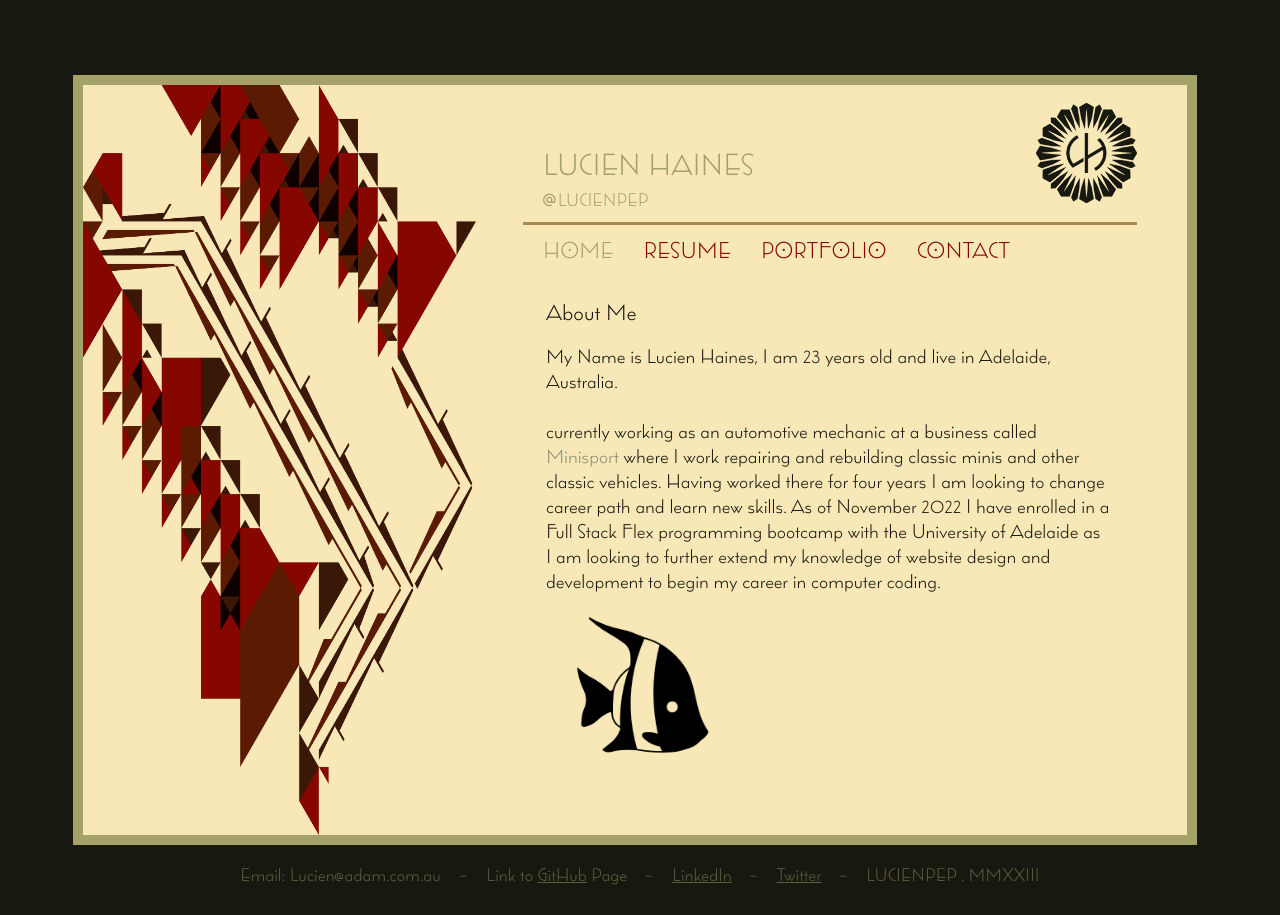
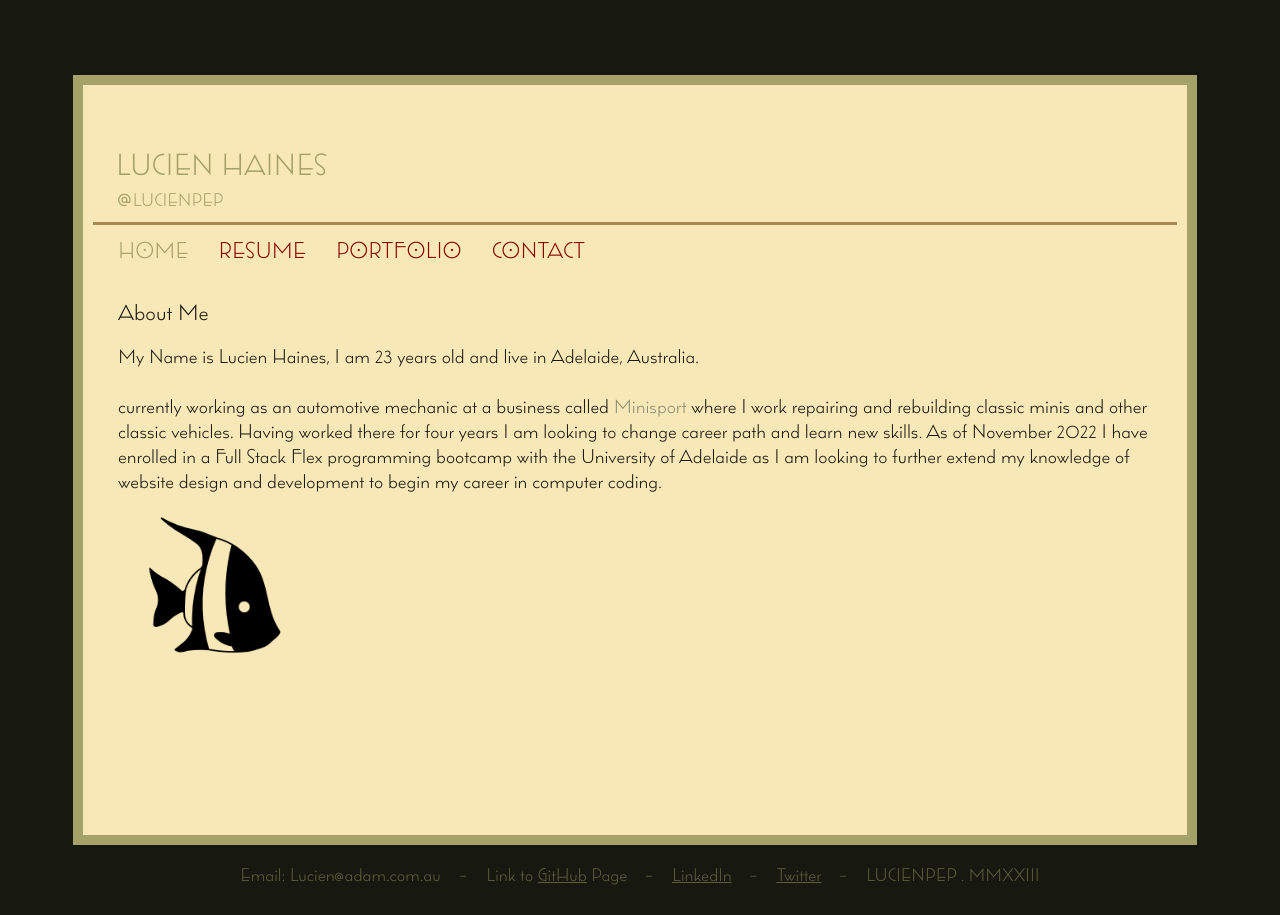
Before and after one commit to LucienPep/React-Portfolio-Lucien-Haines, a React (Create React App) app: page / in a window 1280 px wide. Built offline with nearby package versions, Linux system fonts and the light colour scheme.

Commit message:
Added basic page transforming when from screen size

```diff
--- a/src/components/Navbar.js
+++ b/src/components/Navbar.js
@@ -19,9 +19,9 @@ function Navbar() {
                             color: isActive ? '#a4a169' : '#850700' })}>HOME</NavLink>
       <NavLink to="/skills" className='pageLink' style={({ isActive }) => ({
                             color: isActive ? '#a4a169' : '#850700' })}>RESUME</NavLink>
-      <NavLink to="/projects" className='pageLink' style={({ isActive }) => ({
+      <NavLink to="/projects" className='pageLink two' style={({ isActive }) => ({
                             color: isActive ? '#a4a169' : '#850700' })}>PORTFOLIO</NavLink>
-      <NavLink to="/contact" className='pageLink' style={({ isActive }) => ({
+      <NavLink to="/contact" className='pageLink two' style={({ isActive }) => ({
                             color: isActive ? '#a4a169' : '#850700' })}>CONTACT</NavLink>
       </motion.div>
     </nav>
--- a/src/styles/Contact.css
+++ b/src/styles/Contact.css
@@ -52,3 +52,9 @@
     position: absolute;
     font-family: 'Wright', Verdana, Geneva, Tahoma, sans-serif;
 }
+
+@media (max-width: 1300px) {
+    .contactBox {
+        margin: 0px 110px 0px 90px;
+    }
+  }
--- a/src/styles/HeaderBar.css
+++ b/src/styles/HeaderBar.css
@@ -59,3 +59,15 @@
   top: 103.25px;
   height: 100px;
 }
+
+@media (max-width: 1300px) {
+  .at {
+    padding-left: 35px;
+  }
+  .header h1 {
+    padding-left: 33px;
+  }
+  .header img {
+    display: none;
+  }
+}
--- a/src/styles/Home.css
+++ b/src/styles/Home.css
@@ -32,3 +32,9 @@
     left: 0;
     height: 150px
 }
+
+@media (max-width: 1300px) {
+    .homeBox {
+        margin: 0px 110px 0px 90px;
+    }
+  }
--- a/src/styles/Navbar.css
+++ b/src/styles/Navbar.css
@@ -34,3 +34,12 @@
   height: 3px;
   background-color: #a98a55;
 }
+
+@media (max-width: 1300px) {
+  .line {
+    margin: 0px 10px 0px 10px;
+  }
+  .links {
+    margin-left: 20px;
+  }
+}
--- a/src/styles/Project.css
+++ b/src/styles/Project.css
@@ -38,3 +38,21 @@ article {
     text-decoration: none;
     color: #8a8d73;
 }
+
+@media (max-width: 1300px) {
+    .projectBox {
+        margin: 0px 110px 0px 90px;
+    }
+    article {
+        margin: 0 10% 0 0px;
+    }
+  }
+
+  @media (max-width: 950px) {
+    .box img {
+        display: none;
+    }
+    .box {
+        flex: 1 1 200px;
+    }
+  }
--- a/src/styles/SideBar.css
+++ b/src/styles/SideBar.css
@@ -27,3 +27,13 @@
     border-width: 0px 10px 0px 0px;
     border-color: #a4a169;
 }
+
+@media (max-width: 1300px) {
+    .side {
+        margin: 0px 0px 0px 65px;
+    }
+    .side img {
+        display: none;
+
+    }
+  }
--- a/src/styles/Skills.css
+++ b/src/styles/Skills.css
@@ -59,3 +59,9 @@
     color: #8a8d73;
     text-decoration: none;
 }
+
+@media (max-width: 1300px) {
+    .skillsBox {
+        margin: 0px 110px 0px 90px;
+    }
+  }
```
